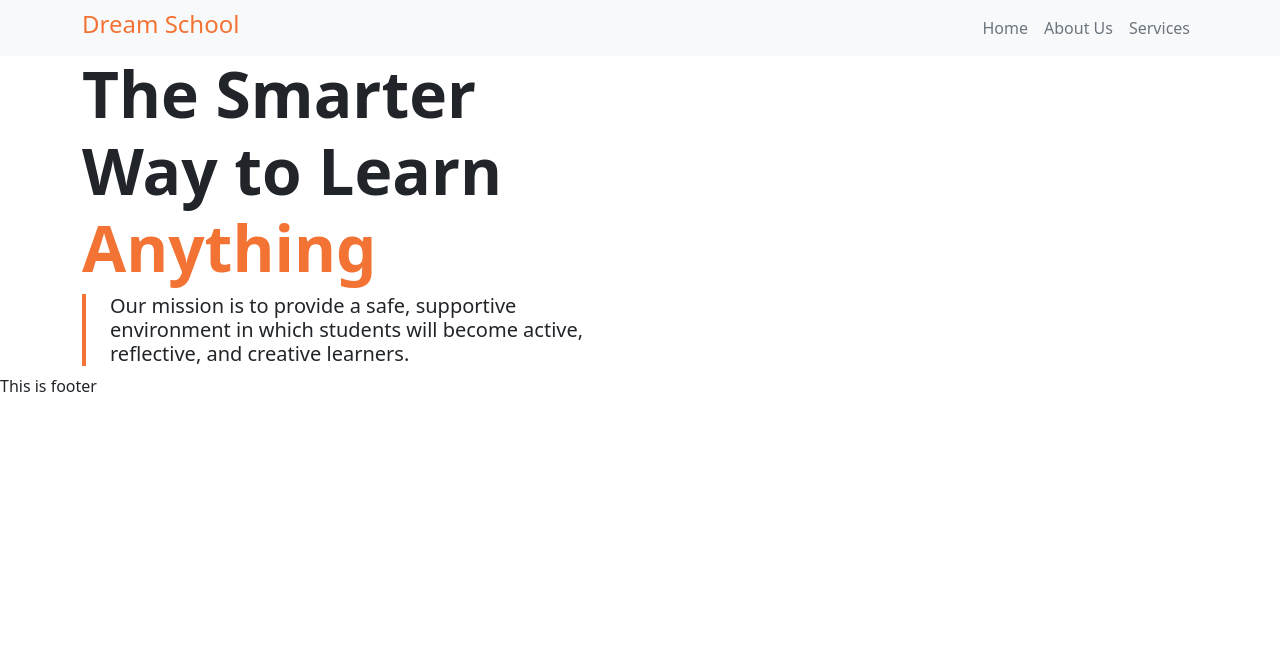
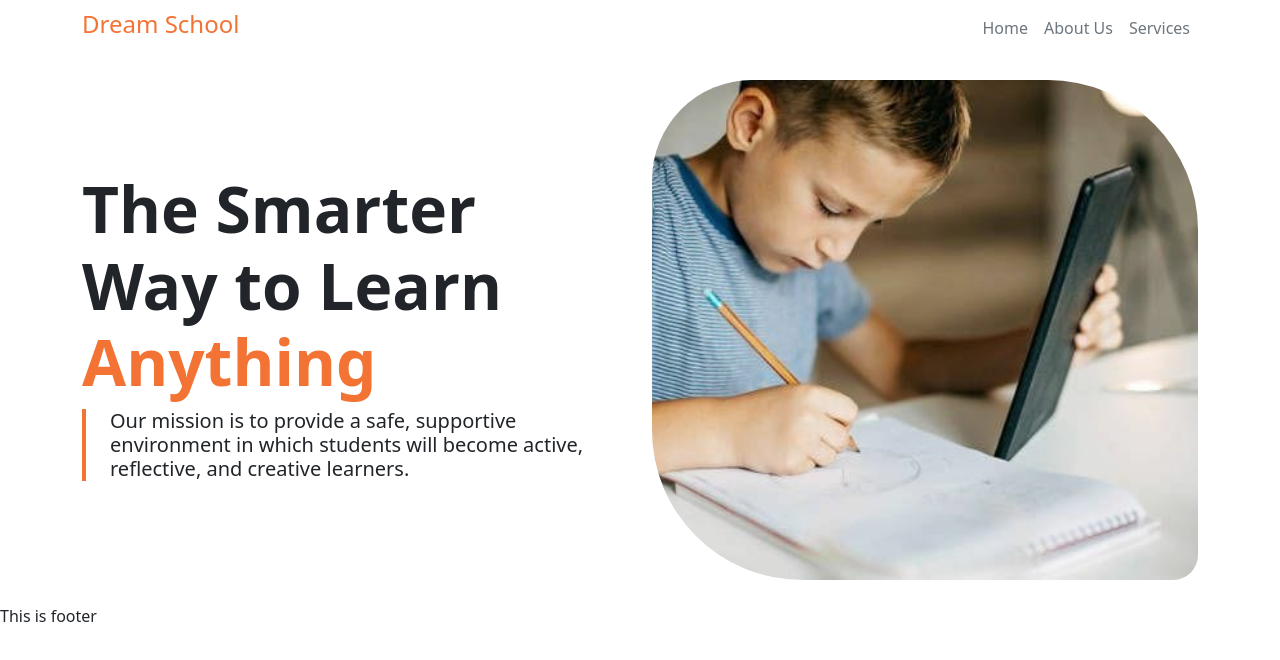
Before and after one commit to jbmakib/school-vault, a React (Create React App) app: page / in a window 1280 px wide. Shown: the top 660 px of the page. Built offline with nearby package versions, Linux system fonts and the light colour scheme.

Commit message:
home banner done

```diff
--- a/src/components/Header/Header.js
+++ b/src/components/Header/Header.js
@@ -4,7 +4,7 @@ import { NavLink } from "react-router-dom";
 
 const Header = () => {
     return (
-        <Navbar bg="light" expand="lg">
+        <Navbar expand="lg">
             <Container>
                 <NavLink to="/" className="text-decoration-none h4 text-orange">
                     Dream School
--- a/src/components/Home/Home.js
+++ b/src/components/Home/Home.js
@@ -1,11 +1,12 @@
 import React from "react";
+import { Container } from "react-bootstrap";
 import HomeFront from "../HomeFront/HomeFront";
 
 const Home = () => {
     return (
-        <>
+        <Container>
             <HomeFront></HomeFront>
-        </>
+        </Container>
     );
 };
 
--- a/src/components/HomeFront/HomeFront.css
+++ b/src/components/HomeFront/HomeFront.css
@@ -1,10 +1,19 @@
+:root {
+    --orange: #f37335;
+}
 .homeFront-h1 {
     font-size: 64px;
     font-weight: 700;
     padding-right: 110px;
 }
-:root {
-    --orange: #f37335;
+.banner-image-container {
+    border-radius: 100px 150px 25px;
+    overflow: hidden;
+}
+.banner-image-container img {
+    height: 500px;
+    object-fit: cover;
+    width: 100%;
 }
 .border-orange {
     border-color: var(--orange) !important;
--- a/src/components/HomeFront/HomeFront.js
+++ b/src/components/HomeFront/HomeFront.js
@@ -1,23 +1,28 @@
 import React from "react";
-import { Col, Container, Row } from "react-bootstrap";
+import { Col, Row } from "react-bootstrap";
 import "./HomeFront.css";
+import homeBanner from "../../images/home-banner.jpg";
 
 const HomeFront = () => {
     return (
-        <Container>
-            <Row xs={1} md={2} className="align-items-center">
+        <Row xs={1} md={2} className="align-items-center my-4">
             <Col>
                 <h1 className="homeFront-h1">
-                        The Smarter Way to Learn <span className="text-orange">Anything</span>
+                    The Smarter Way to Learn{" "}
+                    <span className="text-orange">Anything</span>
                 </h1>
                 <p className="h5 border-start border-4 ps-4 border-orange fw-normal">
-                        Our mission is to provide a safe, supportive environment
-                        in which students will become active, reflective, and
-                        creative learners.
+                    Our mission is to provide a safe, supportive environment in
+                    which students will become active, reflective, and creative
+                    learners.
                 </p>
             </Col>
+            <Col>
+                <div className="banner-image-container">
+                    <img src={homeBanner} alt="Home banner" />
+                </div>
+            </Col>
         </Row>
-        </Container>
     );
 };
 
```
Also changed, not shown: src/images/home-banner.jpg (added). Lines whose indentation alone changed are shown as unchanged.
